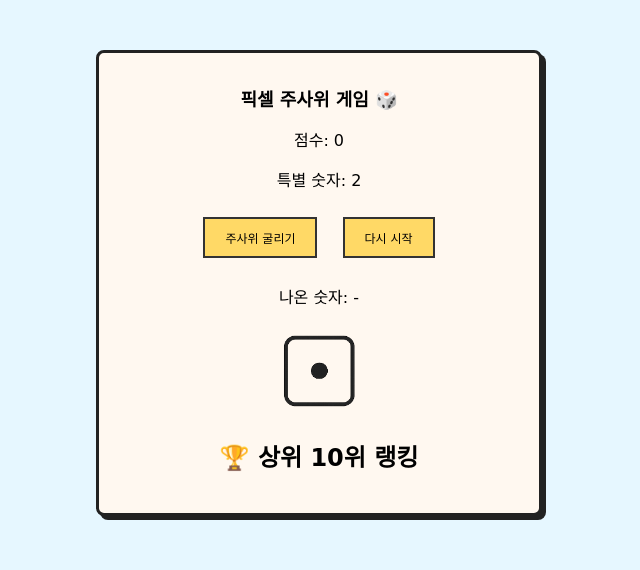
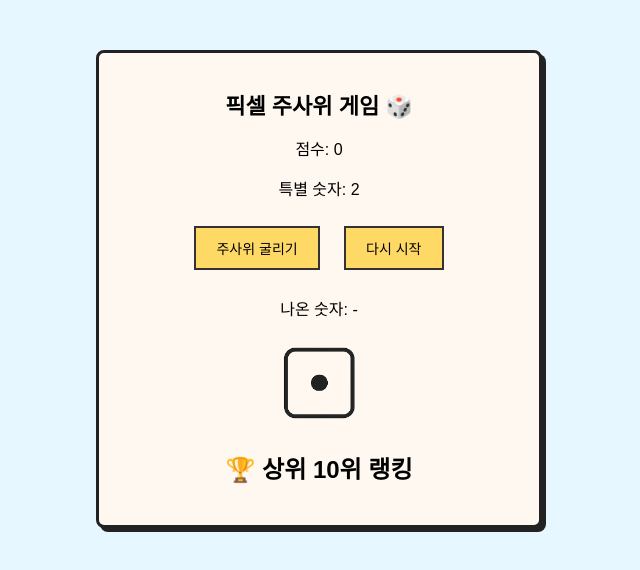
Before and after one commit to nobanatv-cmd/Dice_game, a plain HTML site: page index.html in a window 1280 px wide. Shown: the whole page, without its empty margins (321-961 px from the left). Drawn offline with Linux system fonts and the light colour scheme; files whose address does not match are found by name.

Commit message:
style.css

```diff
--- a/style.css
+++ b/style.css
@@ -1,5 +1,5 @@
 body {
-  font-family: 'Press Start 2P', cursive;
+  font-family: '맑은 고딕', 'Malgun Gothic', sans-serif;
   text-align: center;
   background-color: #e6f7ff;
 }
@@ -15,7 +15,7 @@ body {
 }
 
 h1 {
-  font-size: 18px;
+  font-size: 22px;
 }
 
 button {
@@ -24,8 +24,8 @@ button {
   cursor: pointer;
   border: 2px solid #333;
   background: #ffd966;
-  font-family: 'Press Start 2P', cursive;
-  font-size: 12px;
+  font-family: '맑은 고딕', 'Malgun Gothic', sans-serif;
+  font-size: 14px;
 }
 
 button:hover {
@@ -40,4 +40,5 @@ button:hover {
   font-weight: bold;
   margin-top: 20px;
   color: red;
+  font-size: 16px;
 }
```
